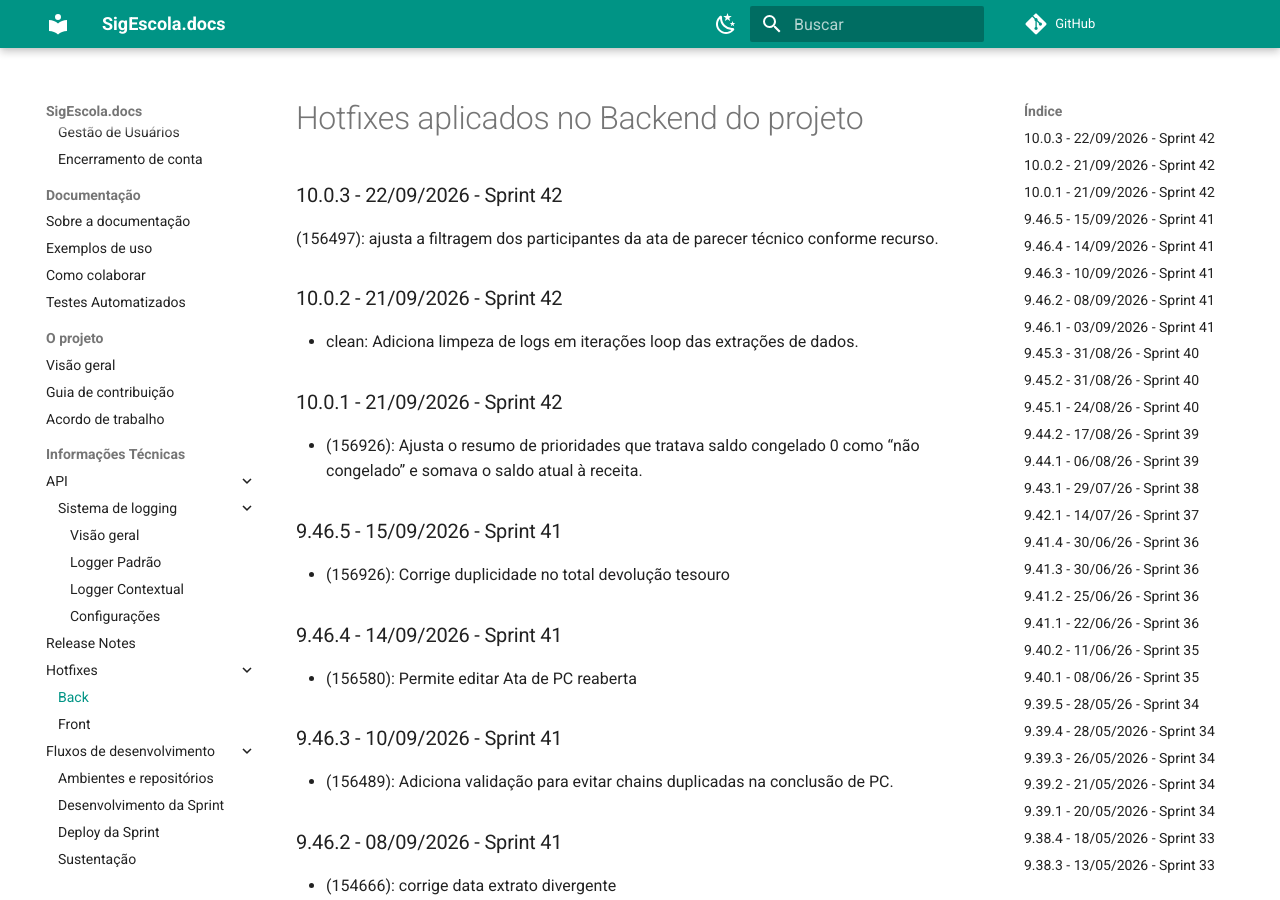
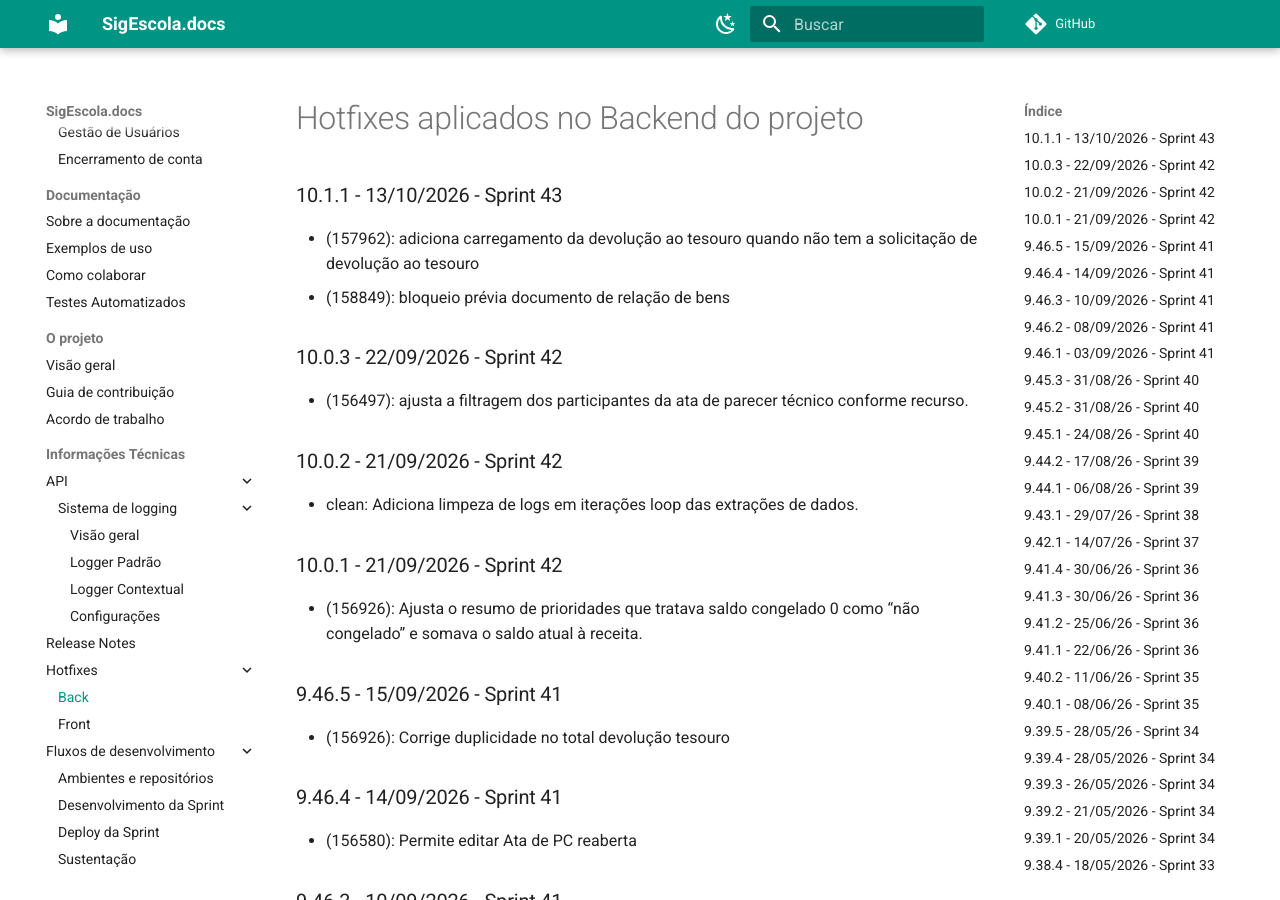
Before and after one commit to prefeiturasp/SME-PTRF-Docs, an MkDocs documentation site: the page built from docs/projeto/hotfixes_back.md, in a window 1280 px wide and 900 px high. Built offline with MkDocs 1.6.1 and Material for MkDocs 9.7.7, drawn with Linux system fonts in a browser that asks for light colours; comment, search, counter and statistics services are not loaded.

Commit message:
Add hotfixes for Sprint 43 in backend documentation

```diff
--- a/docs/projeto/hotfixes_back.md
+++ b/docs/projeto/hotfixes_back.md
@@ -1,7 +1,11 @@
 # Hotfixes aplicados no Backend do projeto
 
+### 10.1.1 - 13/10/2026 - Sprint 43
+* (157962): adiciona carregamento da devolução ao tesouro quando não tem a solicitação de devolução ao tesouro
+* (158849): bloqueio prévia documento de relação de bens
+
 ### 10.0.3 - 22/09/2026 - Sprint 42
-(156497): ajusta a filtragem dos participantes da ata de parecer técnico conforme recurso.
+* (156497): ajusta a filtragem dos participantes da ata de parecer técnico conforme recurso.
 
 ### 10.0.2 - 21/09/2026 - Sprint 42
 * clean: Adiciona limpeza de logs em iterações loop das extrações de dados.
```
